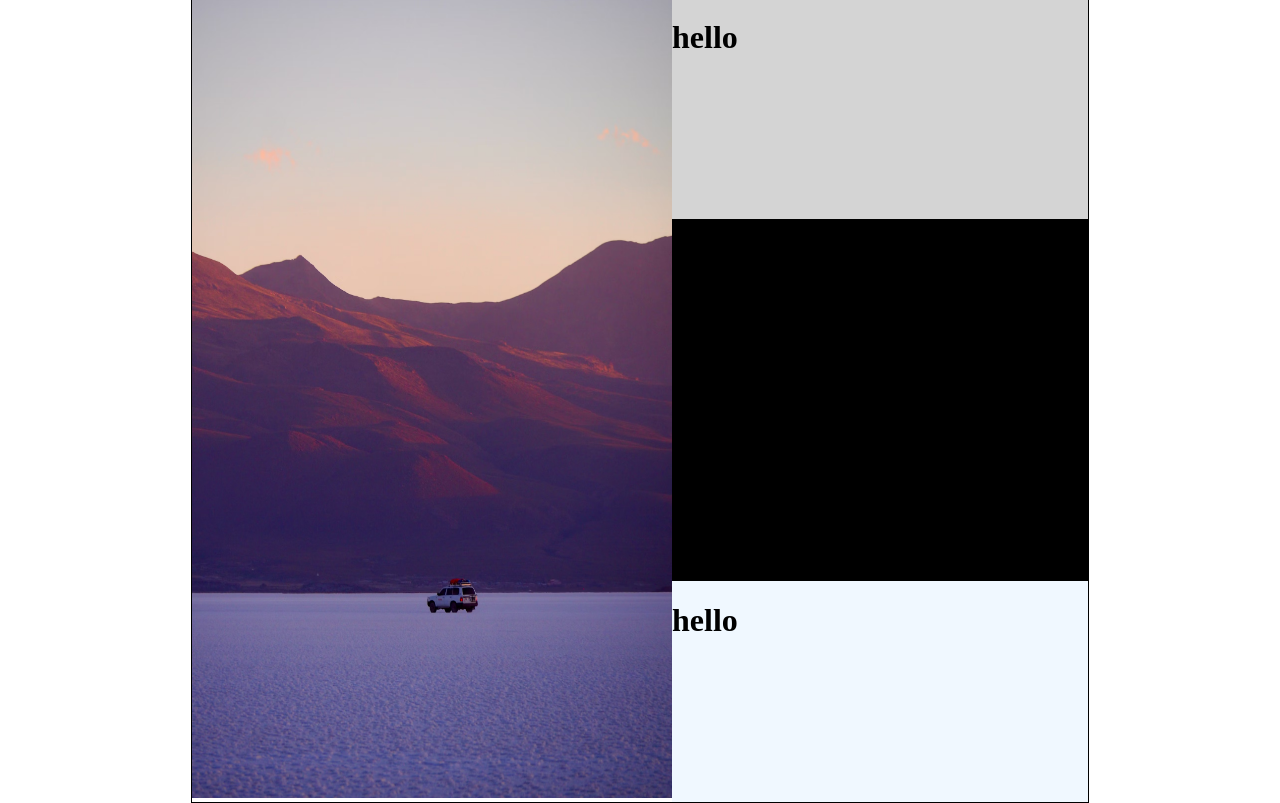
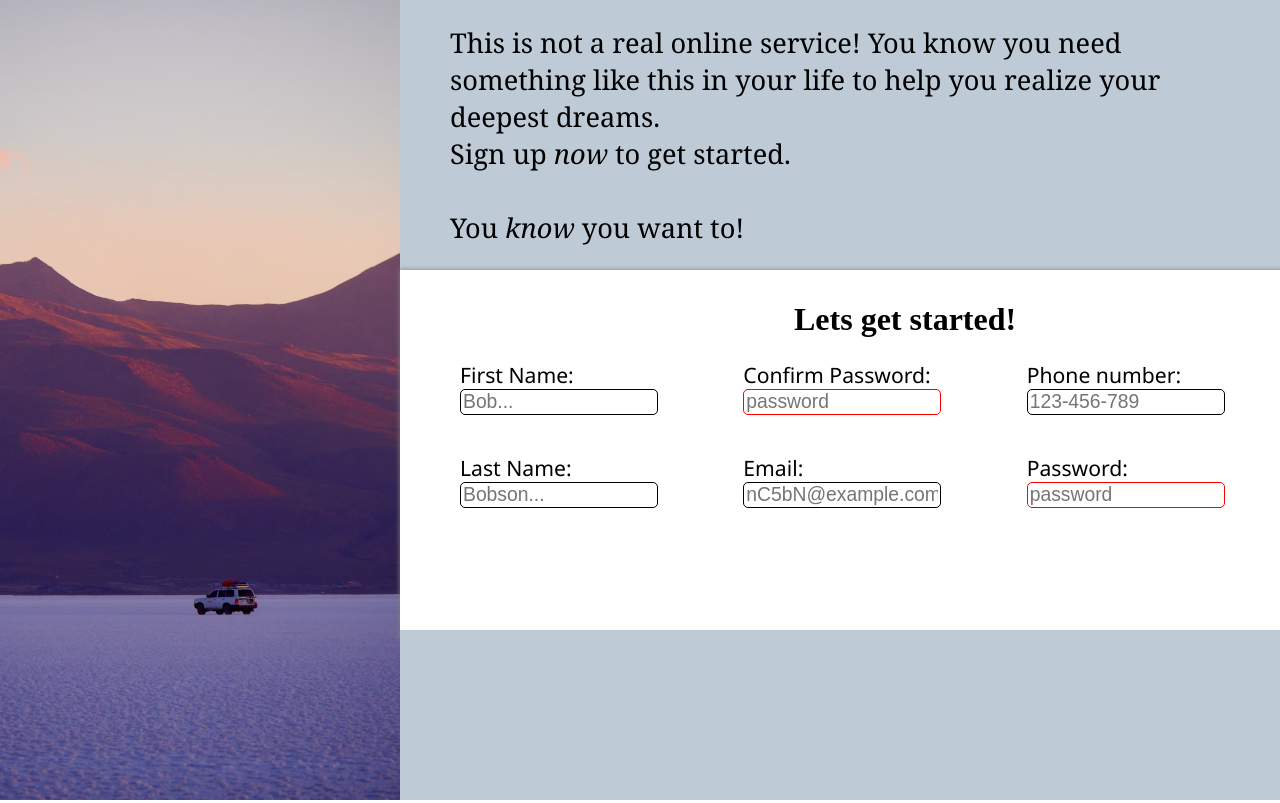
Before and after one commit to AryamanNigam/sign-in-form, a plain HTML site: page src/index.html in a window 1280 px wide. Drawn offline with Linux system fonts and the light colour scheme.

Commit message:
feature: added basic features

```diff
--- a/src/index.html
+++ b/src/index.html
@@ -12,16 +12,64 @@
             <img src="../assets/photo-1730462826088-ef07f32b2629.jpeg" alt="image">
         </div>
 
-        <div class="form">
+        <div class="mainform">
             <div class="intro">
-                <h1>hello</h1>
+                <div class="textportion">
+                    <div class="text1">
+                        This is not a real online service! You know you need something like this in your life to help you realize your deepest dreams.
+
+                    </div>
+
+                    <div class = "text2">
+                         Sign up <em>now</em> to get started.
+                    </div>
+
+                    <br>
+                    <div class="text3">
+                        You <em>know</em> you want to!
+                    </div>
+                </div>
             </div>
 
             <div class="input">
-                <h1>hello</h1>
+                <h1 style="padding-left: 12em;" style="font-size: 2em;">Lets get started!</h1>
+
+                <form>
+                    <div class="field">
+                        <label for="first_name">First Name:</label>
+                        <input type="text" class = "inputbox" id="first_name" placeholder="Bob..." required>
+                    </div>
+
+                    <div class="field">
+                        <label for="last_name">Last Name:</label>
+                        <input type="text" class = "inputbox" id="last_name" placeholder="Bobson..." required>
+                    </div>
+
+                    <div class="field">
+                        <label for="password_confirmation">Confirm Password:</label>
+                        <input type="password" class = "inputbox" id="password_confirmation" placeholder="password" minlength="3" required>
+                    </div>
+
+                    <div class="field">
+                        <label for="email">Email:</label>
+                        <input type="email" class = "inputbox" id="email" placeholder="nC5bN@example.com" required>
+                    </div>
+
+                    <div class="field">
+                        <label for="phone_number">Phone number:</label>
+                        <input type="tel" class = "inputbox" id="phone_number" placeholder="123-456-789" required>
+                    </div>
+
+                    <div class="field">
+                        <label for="password">Password:</label>
+                        <input type="password" class = "inputbox" id="password" placeholder="password" minlength="3" required >
+                    </div>
+
+                </form>
+
             </div>
             <div class="lower">
-                <h1>hello</h1>
+                <!-- <button type="submit">Create Account</button> -->
             </div>
         </div>
     </div>
--- a/src/styles.css
+++ b/src/styles.css
@@ -1,54 +1,121 @@
-html{
-    box-sizing: border-box;
-    margin: 0px;
-}
-
-body{
-    display: flex;
-    justify-content: center;
-    align-items: center;
-    margin: 0px;
-    height: 100vh;
-    width: 100vw;
-}
-
 @font-face {
     font-family: 'norsebold';
     src: url('../assets/norse-bold_1-webfont.woff2') format('woff2'),
          url('../assets/norse-bold_1-webfont.woff') format('woff');
     font-weight: normal;
     font-style: normal;
-
 }
 
-.container{
-    display: flex;
-    border: 1px solid black;
-    flex-basis: 70%;
+html, body {
+    box-sizing: border-box;
+    margin: 0;
+    padding: 0;
+    height: 100vh;
+    overflow: hidden;
+    --main-bg-color: rgb(190, 202, 214);
 }
 
-img{
-    height: 50rem;
-    max-width: 30rem;
+.container {
+    display: flex;
+    height: 100%;
+    width: 100%;
 }
 
-.form{
-    display: flex;
-    flex-direction: column;
-    flex-basis: 100%;
+img {
+    flex-grow: 1;
+    width: 100%;
+    height: 100%;
+    object-fit: cover;
+    display: block;
 }
 
 .intro{
-    background-color: rgb(212, 212, 212);
     flex-grow: 1;
+    flex-basis: 10%;
+    width: 100%;
+    padding: 10px;
+    padding-left: 30px;
+    background-color: var(--main-bg-color);
+    display: flex;
+    flex-direction: column;
+    justify-content: center;
+}
+
+.textportion {
+    display: flex;
+    flex-direction: column;
+    font-size: 1.7rem;
+    padding: 10px 20px;
+    font-family: Georgia, 'Times New Roman', Times, serif;
+}
+
+.text1{
+    width: 800px;
+}
+
+.mainform {
+    flex-grow: 1;
+    display: flex;
+    flex-direction: column;
 }
 
 .input{
-    background-color: black;
+    padding: 10px;
     flex-grow: 2;
+    flex-basis: 0;
+    width: 100%;
+    background-color: rgb(255, 255, 255);
+    max-height: 50vh;
+    box-shadow: 5px 5px 5px 5px gray;
+}
+
+form{
+    padding-left: 50px;
+    display: flex;
+    flex-direction: column;
+    flex-wrap: wrap;
+    gap: 20px;
+    flex-basis: 50%;
+    max-height: 30vh;
+}
+
+.field{
+    font-size: 1.15em;
+    height: 4em;
+    display: flex;
+    flex-direction: column;
+}
+
+label{
+    font-size: 1.15em;
+    font-family:'Segoe UI', Tahoma, Geneva, Verdana, sans-serif;
+}
+
+.inputbox{
+    outline: none;
+    border: 1px solid black;
+    max-width: 15vw;
+    border-radius: 5px;
+    border-color: black;
+    border-width: .5px;
+}
+
+
+input{
+    font-size: 1.05em;
+}
+
+#first_name:focus, #last_name:focus, #email:focus, #phone_number:focus, #password:focus, #password_confirmation:focus{
+    border: rgb(128, 159, 199) 1px solid;
+    box-shadow: 1px 1px 1px 1px rgb(128, 159, 199);
+}
+
+#password_confirmation:invalid, #password:invalid{
+    border: red 1px solid;
 }
 
 .lower{
-    background-color: aliceblue;
     flex-grow: 1;
+    background-color: var(--main-bg-color);
+
 }
```
